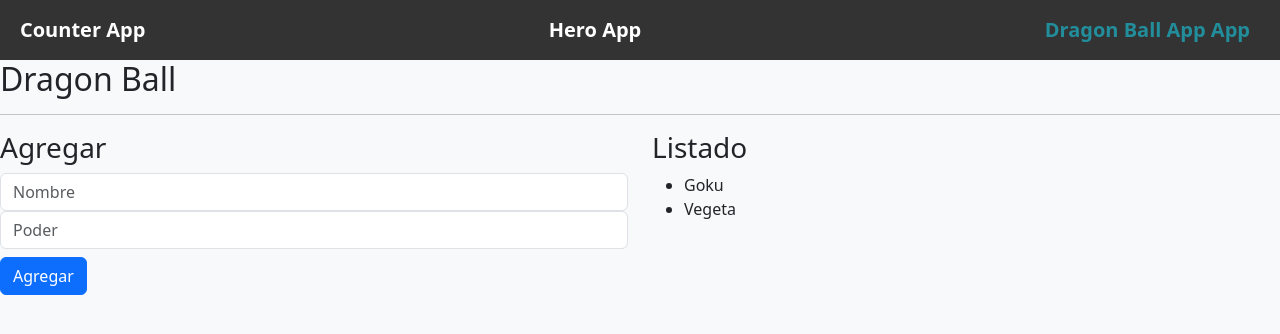
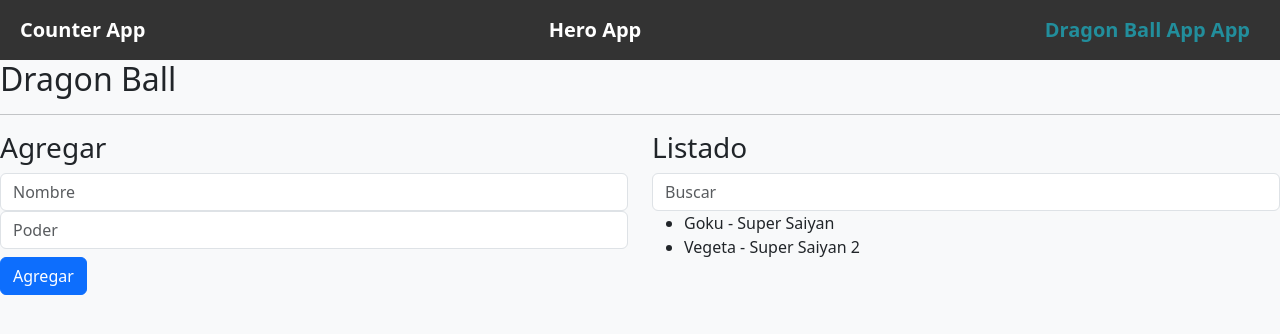
Before and after one commit to sdieg82/counter-app-a19, an Angular app: page /dbz in a window 1280 px wide. Shown: the top 334 px of the page. Built offline with nearby package versions, Linux system fonts and the light colour scheme.

Commit message:
search hero

```diff
--- a/src/app/dragon-ball-page/dragon-ball-page.component.html
+++ b/src/app/dragon-ball-page/dragon-ball-page.component.html
@@ -1,28 +1,32 @@
 <h2>Dragon Ball</h2>
 <hr>
 <div class="row">
-    <div class="col-6">
+    <form [formGroup]="heroForm" (submit)="addHero()" class="col-6">
         <h3>Agregar</h3>
         <input
         type="text"
         placeholder="Nombre"
         class="form-control"
+        formControlName="name"
         >
         <input
         type="text"
         placeholder="Poder"
         class="form-control"
+        formControlName="power"
         >
-        <button class="btn btn-primary mt-2">
+        <button  class="btn btn-primary mt-2">
             Agregar
         </button>
-    </div>
+    </form>
     <div class="col-6">
         <h3>Listado</h3>
+        <input type="text" (input)="searchHero($event!)" placeholder="Buscar" class="form-control">
         <ul>
-            <li>Goku</li>
-            <li>Vegeta</li>
+            <li *ngFor="let hero of heroes">
+                {{hero.name}} - {{hero.power}}
+            </li>
+
         </ul>
     </div>
-
 </div>
--- a/src/app/dragon-ball-page/dragon-ball-page.component.ts
+++ b/src/app/dragon-ball-page/dragon-ball-page.component.ts
@@ -1,12 +1,56 @@
-import { Component } from '@angular/core';
+import { Component, inject } from '@angular/core';
+import { Hero } from '../interfaces/Hero-interface';
+import { CommonModule } from '@angular/common';
+import { FormBuilder, FormsModule, ReactiveFormsModule } from '@angular/forms';
 
 @Component({
   selector: 'app-dragon-ball-page',
   standalone: true,
-  imports: [],
+  imports: [
+    CommonModule,
+    FormsModule,
+    ReactiveFormsModule
+  ],
   templateUrl: './dragon-ball-page.component.html',
   styleUrl: './dragon-ball-page.component.css'
 })
 export class DragonBallPageComponent {
 
+  public fb = inject(FormBuilder);
+  public heroForm = this.fb.group({
+    name: [''],
+    power: ['']
+  });
+
+  public heroes: Hero[] = [
+    { name: 'Goku', power: 'Super Saiyan' },
+    { name: 'Vegeta', power: 'Super Saiyan 2' },
+  ];
+
+  // Copia original para respaldar siempre
+  private originalHeroes: Hero[] = [...this.heroes];
+
+  addHero() {
+    const hero = this.heroForm.value as Hero;
+    if (hero.name && hero.power) {
+      this.heroes.push(hero);
+      this.originalHeroes.push(hero); // También actualizar el respaldo
+      this.heroForm.reset();
+    }
+    console.log('heroes', this.heroes);
+  }
+
+  searchHero(event: any) {
+    const value = event.target.value.toLowerCase();
+    console.log(value);
+
+    // Filtramos siempre sobre la copia original
+    this.heroes = this.originalHeroes.filter(hero =>
+      hero.name.toLowerCase().includes(value)
+    );
+
+    console.log('heroes', this.heroes);
+    console.log('original', this.originalHeroes);
+  }
+
 }
--- /dev/null
+++ b/src/app/interfaces/Hero-interface.ts
@@ -0,0 +1,4 @@
+export interface Hero{
+    name: string;
+    power: string;
+}
```
